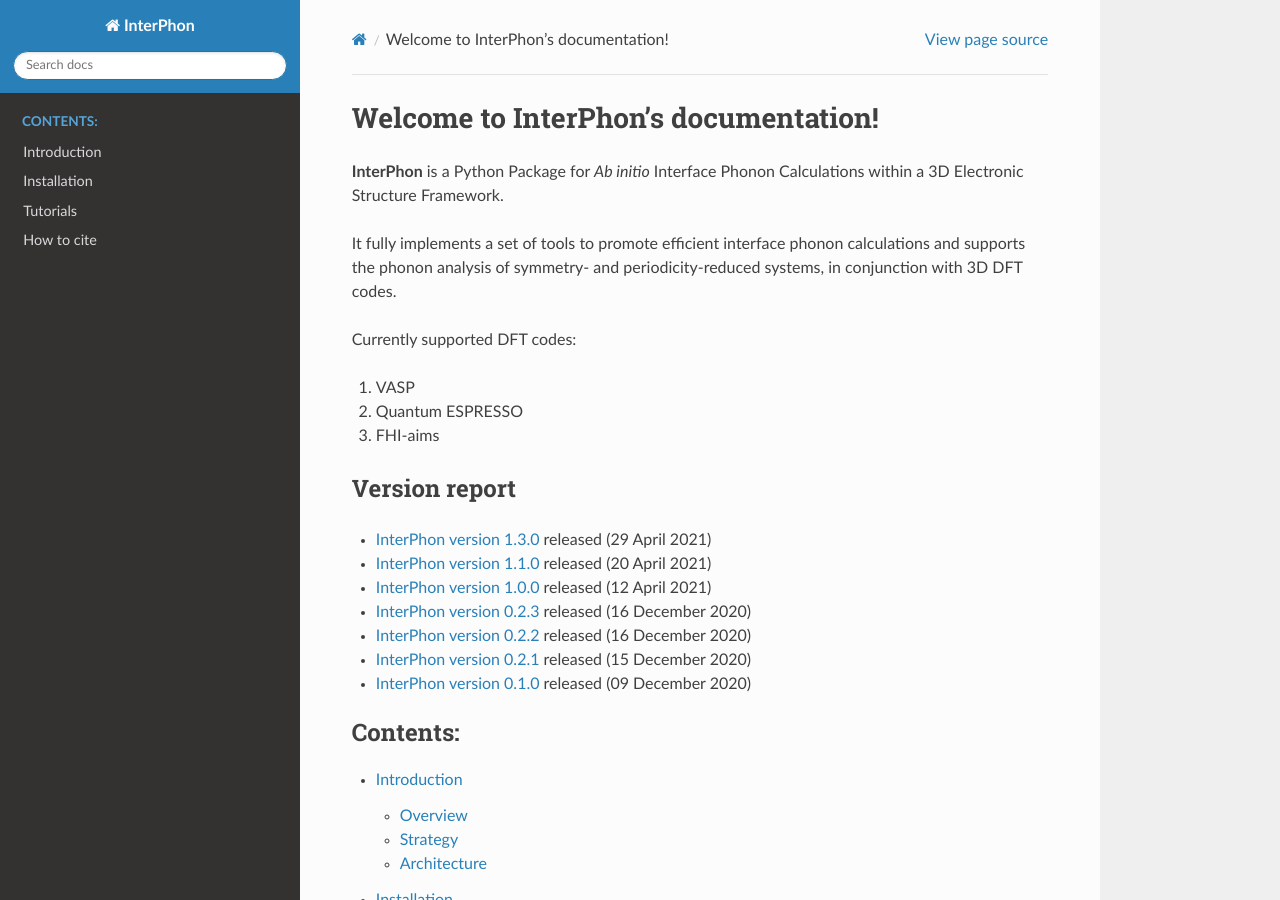
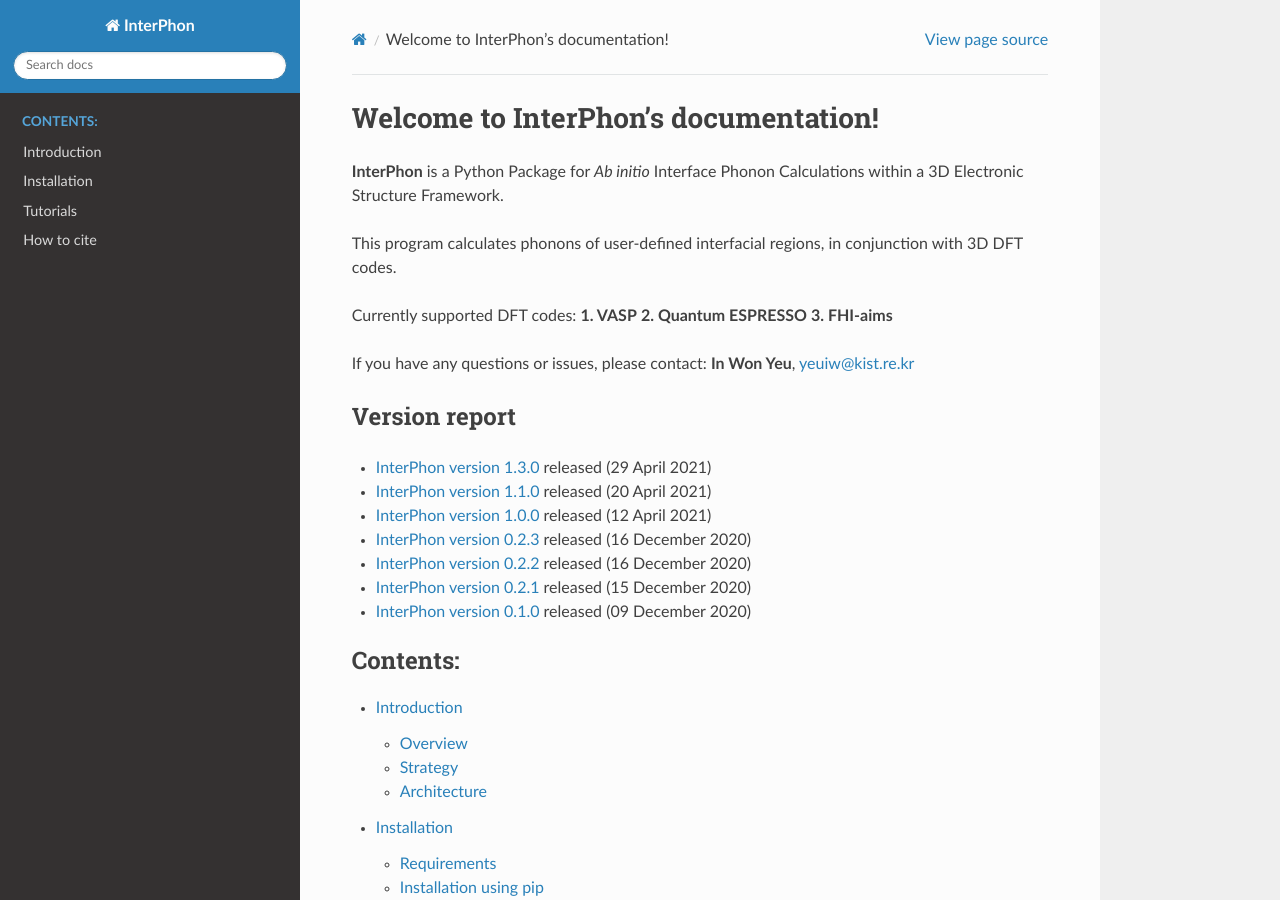
Before and after one commit to InWonYeu/interphon, a Sphinx documentation site: the page built from docs/source/index.rst, in a window 1280 px wide and 900 px high. Built offline with Sphinx 7.4.7 and the Read the Docs theme 2.0.0, drawn with Linux system fonts in a browser that asks for light colours.

Commit message:
document update

```diff
--- a/docs/source/index.rst
+++ b/docs/source/index.rst
@@ -8,14 +8,15 @@
 
 **InterPhon** is a Python Package for *Ab initio* Interface Phonon Calculations within a 3D Electronic Structure Framework.
 
-It fully implements a set of tools to promote efficient interface phonon calculations and
-supports the phonon analysis of symmetry- and periodicity-reduced systems, in conjunction with 3D DFT codes.
+This program calculates phonons of user-defined interfacial regions, in conjunction with 3D DFT codes.
 
 Currently supported DFT codes:
+**1. VASP**
+**2. Quantum ESPRESSO**
+**3. FHI-aims**
 
-1. VASP
-2. Quantum ESPRESSO
-3. FHI-aims
+If you have any questions or issues, please contact:
+**In Won Yeu**, yeuiw@kist.re.kr
 
 Version report
 **************
```
